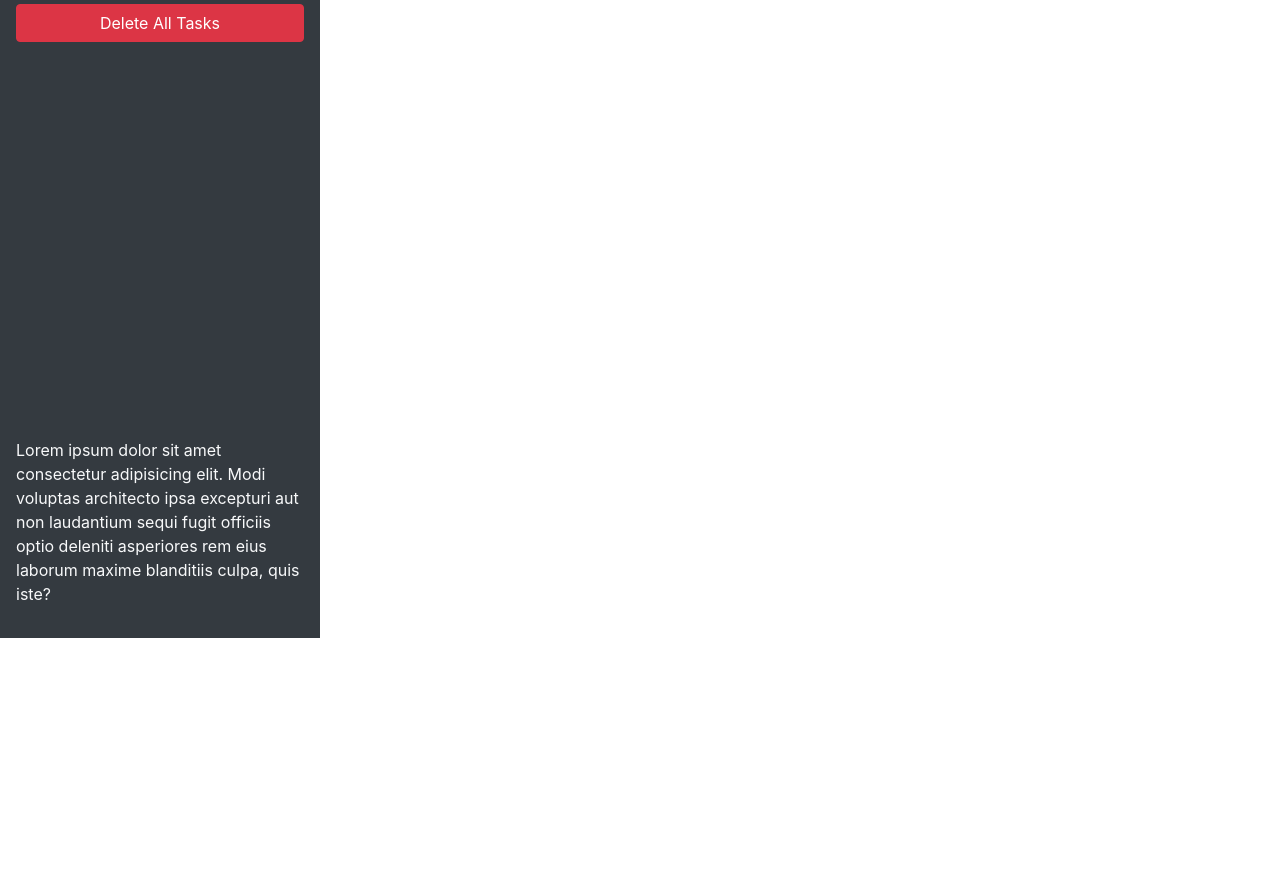
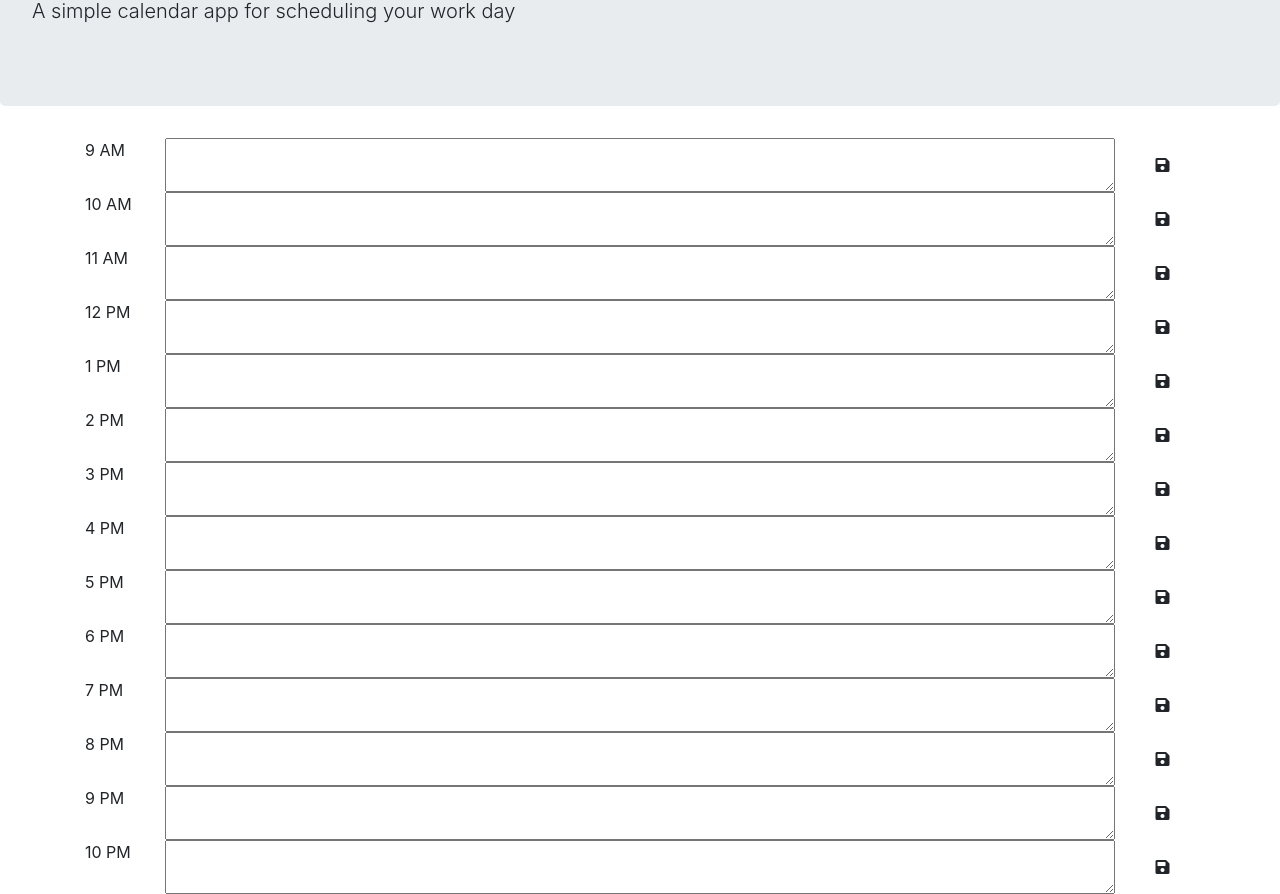
Before and after one commit to RaymundOfina/taskmaster-pro, a plain HTML site: page index.html in a window 1280 px wide. Shown: the part 162-1056 px from the top of the page. Before the commit the page ends 800 px from the top, so only its background shows below. Drawn offline with nearby package versions, Linux system fonts and the light colour scheme.

Commit message:
updated html

```diff
--- a/index.html
+++ b/index.html
@@ -1,70 +1,138 @@
 <!DOCTYPE html>
 <html lang="en">
+  <head>
+    <meta charset="UTF-8" />
+    <meta name="viewport" content="width=device-width, initial-scale=1.0" />
+    <meta http-equiv="X-UA-Compatible" content="ie=edge" />
+    <link
+      rel="stylesheet"
+      href="https://stackpath.bootstrapcdn.com/bootstrap/4.3.1/css/bootstrap.min.css"
+    />
+    <link
+      rel="stylesheet"
+      href="https://use.fontawesome.com/releases/v5.8.1/css/all.css"
+      integrity="sha384-50oBUHEmvpQ+1lW4y57PTFmhCaXp0ML5d60M1M7uH2+nqUivzIebhndOJK28anvf"
+      crossorigin="anonymous"
+    />
+    <link
+      href="https://fonts.googleapis.com/css?family=Open+Sans&display=swap"
+      rel="stylesheet"
+    />
+    <link rel="stylesheet" href="./assets/css/style.css" />
+    <title>Work Day Scheduler</title>
+  </head>
 
-<head>
-  <meta charset="UTF-8">
-  <meta name="viewport" content="width=device-width, initial-scale=1.0">
-  <meta http-equiv="X-UA-Compatible" content="ie=edge">
-  <link rel="stylesheet" href="https://cdnjs.cloudflare.com/ajax/libs/twitter-bootstrap/4.3.1/css/bootstrap.min.css">
-  <link rel="stylesheet" href="./assets/css/style.css" />
-  <title>Taskmaster Pro</title>
-</head>
+  <body>
+    <header class="jumbotron">
+      <h1 class="display-3">Work Day Scheduler</h1>
+      <p class="lead">A simple calendar app for scheduling your work day</p>
+      <p id="currentDay" class="lead"></p>
+    </header>
+    <div class="container">
 
-<body>
+      <!-- Hourly Time Gaps -->
+    <div id="9am" class="row time-block">
+        <div class="col-md-1 hour"> 9 AM </div>
+        <textarea class="col-md-10 description">
+        </textarea>
+        <button class="btn saveBtn col-md-1"><i class="fas fa-save"></i></button>
+    </div>
 
-  <div class="row min-vh-100 no-gutters">
-    <header class="col-12 col-lg-3 bg-dark text-light d-flex flex-column p-4 p-lg-3">
-      <h1 class="text-center">Taskmaster Pro Edition</h1>
-      <button id="create-task" class="btn btn-block btn-success" data-toggle="modal" data-target="#task-form-modal">Add
-        Task</button>
-      <button id="remove-tasks" class="btn btn-block btn-danger">Delete All Tasks</button>
-      <p class="mt-auto">Lorem ipsum dolor sit amet consectetur adipisicing elit. Modi voluptas architecto ipsa excepturi aut non
-        laudantium sequi fugit officiis optio deleniti asperiores rem eius laborum maxime blanditiis culpa, quis iste?
-      </p>
-    </header>
-    <main class="col-12 col-lg-9">
-      <div class="m-5">
-        <h2>To Do</h2>
-        <ul id="list-toDo" class="list-group"> </ul>
-      </div>
-    </main>
+    <div id="10am" class="row time-block">
+        <div class="col-md-1 hour"> 10 AM </div>
+        <textarea class="col-md-10 description">
+        </textarea>
+        <button class="btn saveBtn col-md-1"><i class="fas fa-save"></i></button>
+    </div>
+
+    <div id="11am" class="row time-block">
+        <div class="col-md-1 hour"> 11 AM </div>
+        <textarea class="col-md-10 description">
+        </textarea>
+        <button class="btn saveBtn col-md-1"><i class="fas fa-save"></i></button>
+    </div>
+
+    <div id="12pm" class="row time-block">
+        <div class="col-md-1 hour"> 12 PM </div>
+        <textarea class="col-md-10 description">
+        </textarea>
+        <button class="btn saveBtn col-md-1"><i class="fas fa-save"></i></button>
+    </div>
+
+    <div id="1pm" class="row time-block">
+        <div class="col-md-1 hour"> 1 PM </div>
+        <textarea class="col-md-10 description">
+        </textarea>
+        <button class="btn saveBtn col-md-1"><i class="fas fa-save"></i></button>
+    </div>
+
+    <div id="2pm" class="row time-block">
+        <div class="col-md-1 hour"> 2 PM </div>
+        <textarea class="col-md-10 description">
+        </textarea>
+        <button class="btn saveBtn col-md-1"><i class="fas fa-save"></i></button>
+    </div>
+
+    <div id="3pm" class="row time-block">
+        <div class="col-md-1 hour"> 3 PM </div>
+        <textarea class="col-md-10 description">
+        </textarea>
+        <button class="btn saveBtn col-md-1"><i class="fas fa-save"></i></button>
+    </div>
+
+    <div id="4pm" class="row time-block">
+        <div class="col-md-1 hour"> 4 PM
+        </div>
+        <textarea class="col-md-10 description">
+        </textarea>
+        <button class="btn saveBtn col-md-1"><i class="fas fa-save"></i></button>
+    </div>
+
+      <div id="5pm" class="row time-block">
+        <div class="col-md-1 hour"> 5 PM </div>
+        <textarea class="col-md-10 description">
+        </textarea>
+        <button class="btn saveBtn col-md-1"><i class="fas fa-save"></i></button>
+    </div>
+
+    <div id="5pm" class="row time-block">
+      <div class="col-md-1 hour"> 6 PM </div>
+      <textarea class="col-md-10 description">
+      </textarea>
+      <button class="btn saveBtn col-md-1"><i class="fas fa-save"></i></button>
   </div>
+  <div id="5pm" class="row time-block">
+    <div class="col-md-1 hour"> 7 PM </div>
+    <textarea class="col-md-10 description">
+    </textarea>
+    <button class="btn saveBtn col-md-1"><i class="fas fa-save"></i></button>
+</div>
 
-  <!-- Modal -->
-  <div class="modal fade" id="task-form-modal" tabindex="-1" role="dialog" aria-labelledby="task-form-modal"
-    aria-hidden="true">
-    <div class="modal-dialog modal-dialog-centered" role="document">
-      <div class="modal-content">
-        <div class="modal-header">
-          <h5 class="modal-title" id="task-form-modal">Add New Task</h5>
-          <button type="button" class="close" data-dismiss="modal" aria-label="Close">
-            <span aria-hidden="true">&times;</span>
-          </button>
-        </div>
-        <div class="modal-body">
-          <form>
-            <div class="form-group">
-              <label for="modalTaskDescription">Task description</label>
-              <textarea id="modalTaskDescription" rows="3"></textarea>
-            </div>
-            <div class="form-group">
-              <label for="modalDueDate">Due date</label>
-              <input type="text" id="modalDueDate" placeholder="mm/dd/yyyy" autocomplete="off" />
-            </div>
-          </form>
-        </div>
-        <div class="modal-footer">
-          <button type="button" class="btn btn-secondary" data-dismiss="modal">Close</button>
-          <button type="button" class="btn btn-primary">Save Task</button>
-        </div>
-      </div>
+<div id="5pm" class="row time-block">
+  <div class="col-md-1 hour"> 8 PM </div>
+  <textarea class="col-md-10 description">
+  </textarea>
+  <button class="btn saveBtn col-md-1"><i class="fas fa-save"></i></button>
+</div>
+
+<div id="5pm" class="row time-block">
+<div class="col-md-1 hour"> 9 PM </div>
+<textarea class="col-md-10 description">
+</textarea>
+<button class="btn saveBtn col-md-1"><i class="fas fa-save"></i></button>
+</div>
+<div id="5pm" class="row time-block">
+<div class="col-md-1 hour"> 10 PM </div>
+<textarea class="col-md-10 description">
+</textarea>
+<button class="btn saveBtn col-md-1"><i class="fas fa-save"></i></button>
+</div>
+
+
     </div>
-  </div>
 
-  <script src="https://cdnjs.cloudflare.com/ajax/libs/jquery/3.4.1/jquery.min.js"></script>
-  <script src="https://cdnjs.cloudflare.com/ajax/libs/popper.js/1.15.0/umd/popper.min.js"></script>
-  <script src="https://cdnjs.cloudflare.com/ajax/libs/twitter-bootstrap/4.3.1/js/bootstrap.min.js"></script>
-  <script src="./assets/js/script.js"></script>
-</body>
-
+    <script src="https://code.jquery.com/jquery-3.4.1.min.js"></script>
+    <script src="https://cdnjs.cloudflare.com/ajax/libs/moment.js/2.24.0/moment.min.js"></script>
+    <script src="./assets/js/script.js"></script>
+  </body>
 </html>
```
